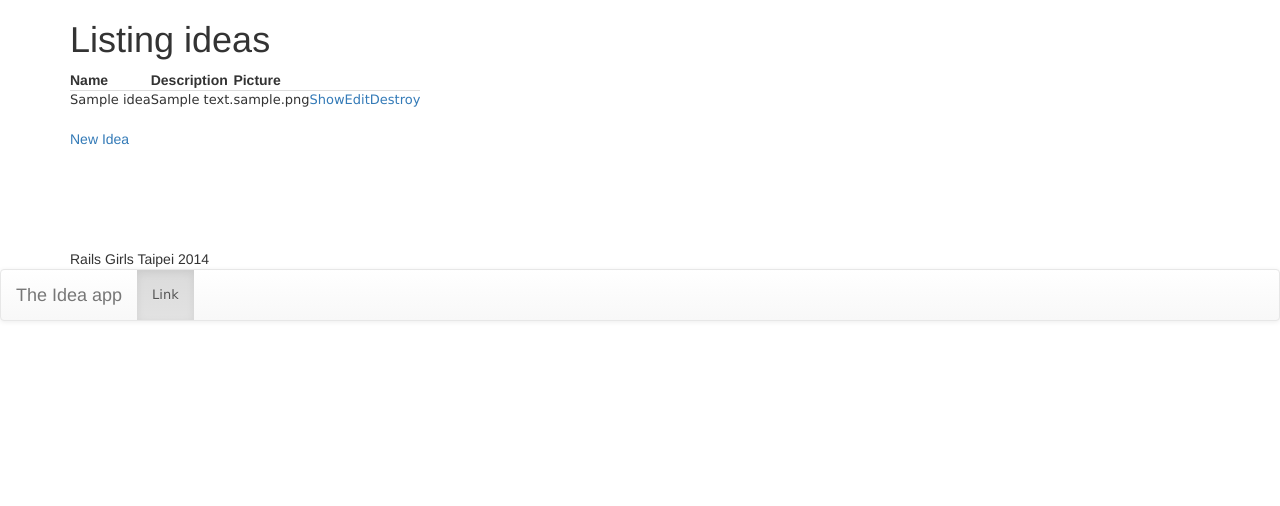
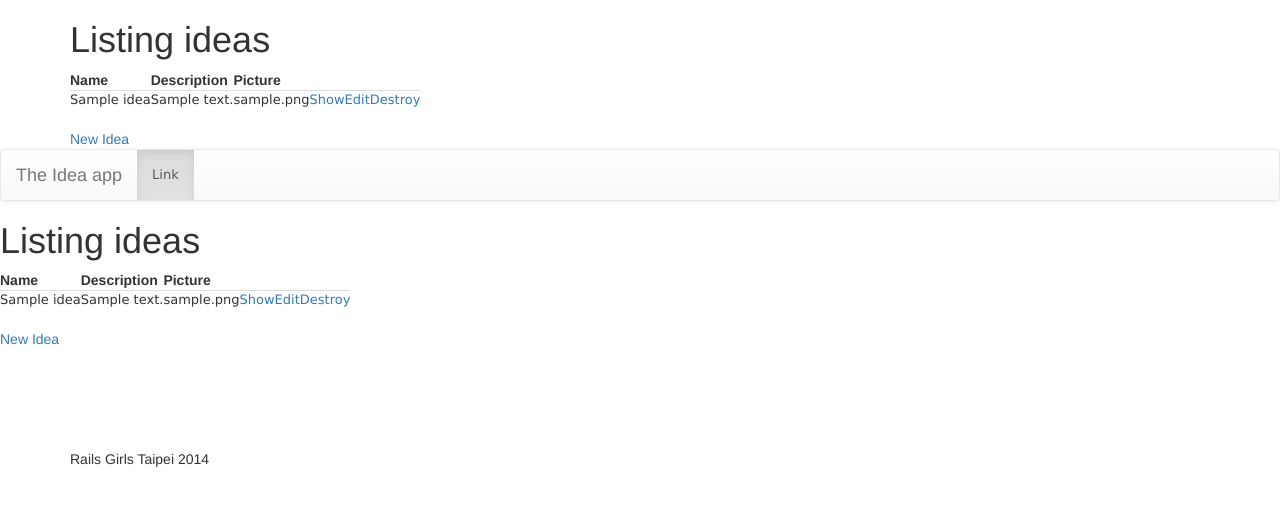
Before and after one commit to jacklam718/rails_girls, a Rails app: page /ideas in a window 1280 px wide. Shown: the top 506 px of the page. Run offline with Rails 7, Linux system fonts and the light colour scheme; tables that the repository leaves empty hold one stand-in row (values such as "Sample post"); style sheets or scripts are compiled from the project's sources; some libraries are stand-ins or nearby versions.

Commit message:
Update application.html.erb

```diff
--- a/app/views/layouts/application.html.erb
+++ b/app/views/layouts/application.html.erb
@@ -13,13 +13,6 @@
 <div class="container">
   <%= yield %>
 </div>
-
-<footer>
-  <div class="container">
-    Rails Girls Taipei 2014
-  </div>
-</footer>
-<script src="//netdna.bootstrapcdn.com/bootstrap/3.1.1/js/bootstrap.min.js"></script>
 
 </body>
   <nav class="navbar navbar-default" role="navigation">
@@ -40,4 +33,42 @@
     </div>
   </div>
   </nav>
+<body>
+
+
+<h1>Listing ideas</h1>
+<table>
+  <thead>
+    <tr>
+      <th>Name</th>
+      <th>Description</th>
+      <th>Picture</th>
+      <th colspan="3"></th>
+    </tr>
+  </thead>
+
+  <tbody>
+    <% @ideas.each do |idea| %>
+      <tr>
+        <td><%= idea.name %></td>
+        <td><%= idea.description %></td>
+        <td><%= idea.picture %></td>
+        <td><%= link_to 'Show', idea %></td>
+        <td><%= link_to 'Edit', edit_idea_path(idea) %></td>
+        <td><%= link_to 'Destroy', idea, method: :delete, data: { confirm: 'Are you sure?' } %></td>
+      </tr>
+    <% end %>
+  </tbody>
+</table>
+<br>
+
+<%= link_to 'New Idea', new_idea_path %>
+
+<footer>
+  <div class="container">
+    Rails Girls Taipei 2014
+  </div>
+</footer>
+
+<script src="//netdna.bootstrapcdn.com/bootstrap/3.1.1/js/bootstrap.min.js"></script>
 </html>
```
